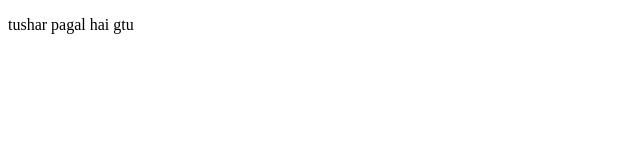
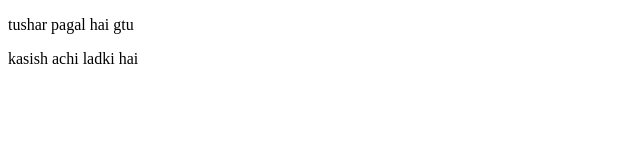
Before and after one commit to Dhruv2034/class, a plain HTML site: page index4.html in a window 1280 px wide. Shown: the whole page, without its empty margins (0-640 px from the left). Drawn offline with Linux system fonts and the light colour scheme.

Commit message:
one changes

```diff
--- a/index4.html
+++ b/index4.html
@@ -7,5 +7,6 @@
 </head>
 <body>
     <p>tushar pagal hai gtu </p>
+    <p>kasish achi ladki hai </p>
 </body>
 </html>
```
